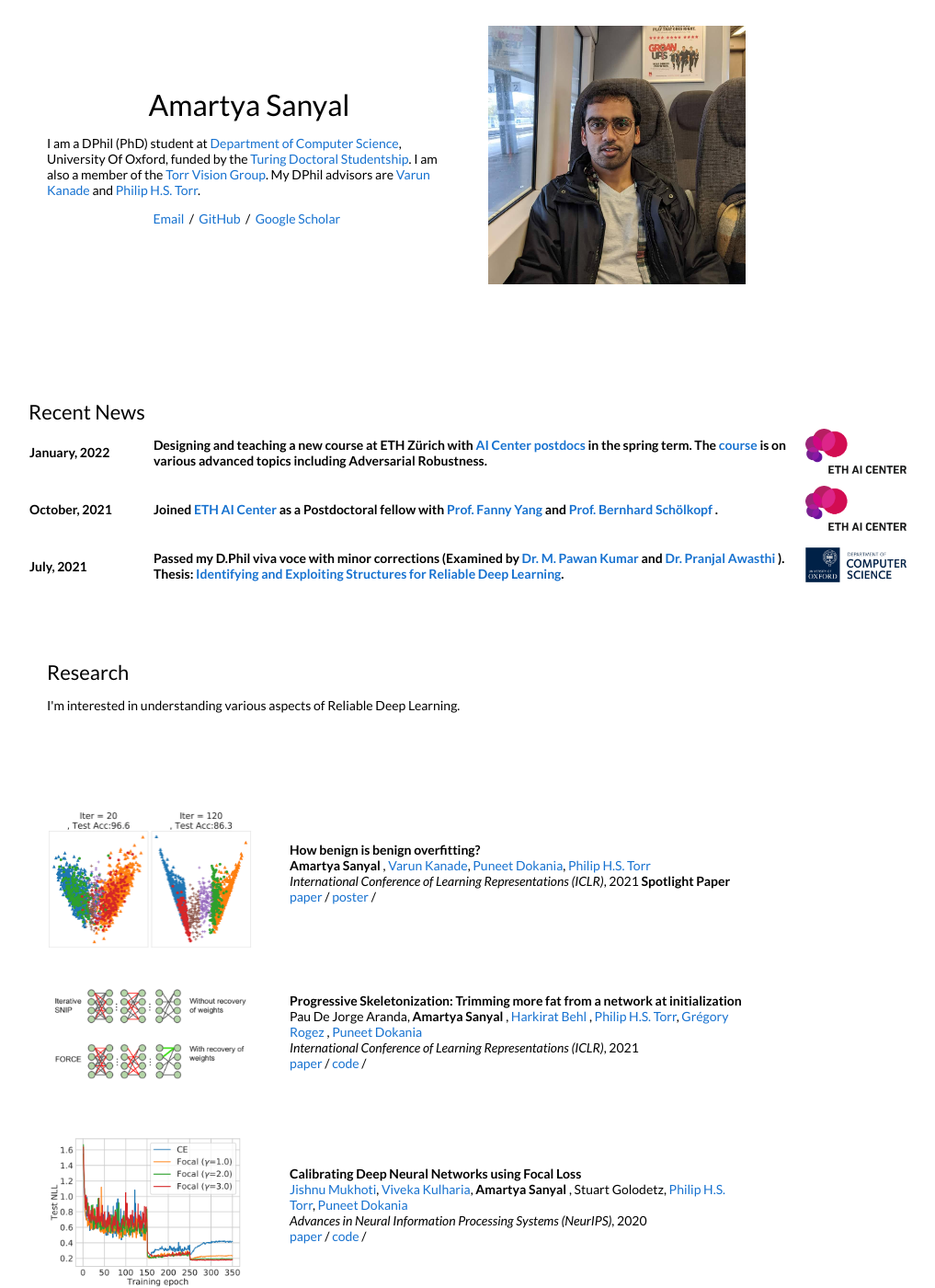
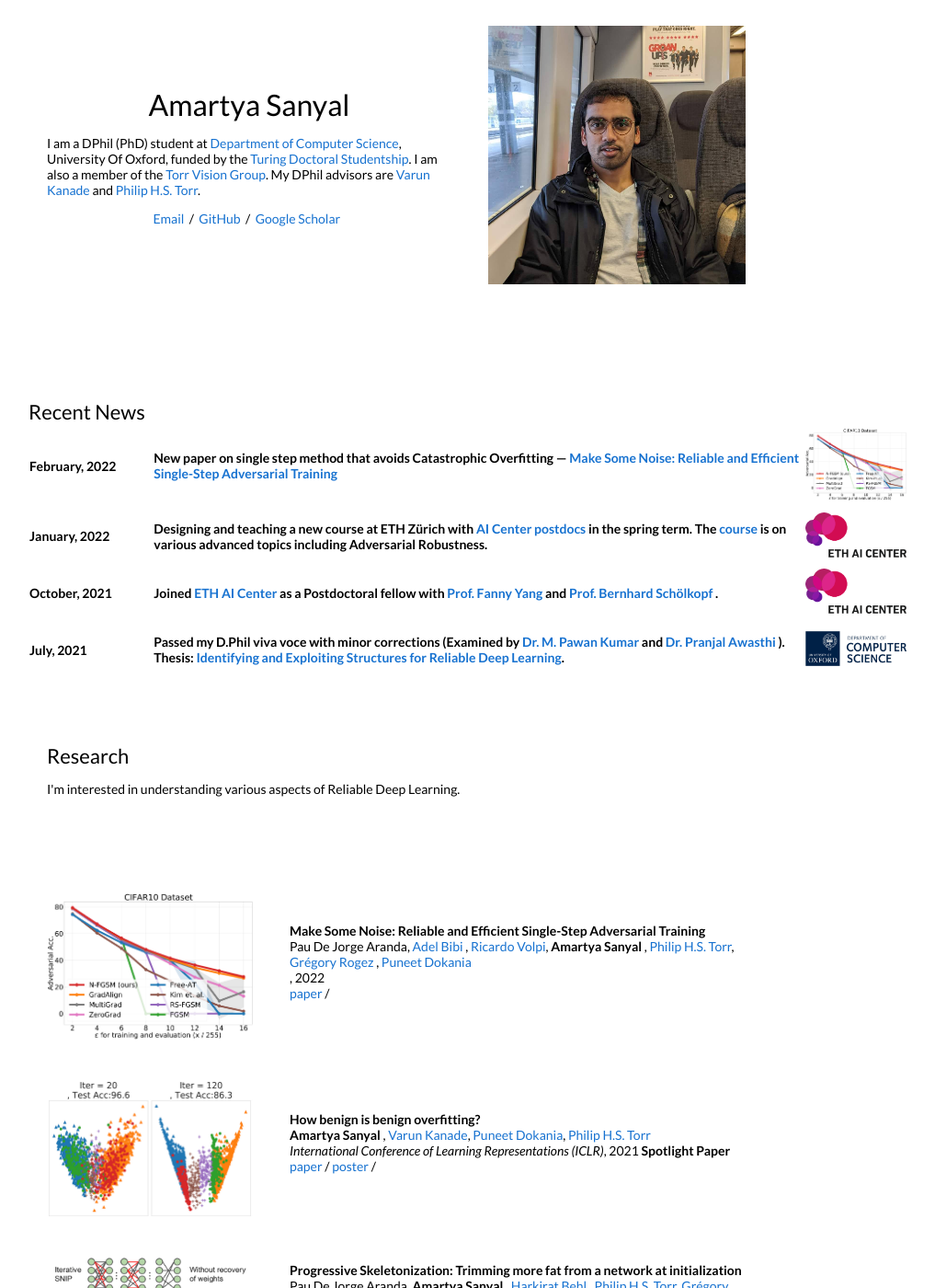
Before and after one commit to amartya18x/personal_website, a Jekyll site: the page built from _posts/2022-02-02-newpaper.md, in a window 1280 px wide and 1400 px high. Shown: the whole window at 92% size, without its empty margins (209-1226 px from the left). Built offline with Jekyll 4.4.1, drawn with Linux system fonts in a browser that asks for light colours; some of the changed text lies outside the part shown.

Commit message:
New paper and position update

```diff
--- /dev/null
+++ b/_posts/2022-02-02-newpaper.md
@@ -0,0 +1,10 @@
+---
+layout: post
+title:  "New Paper"
+date:   2022-02-02 00:08:00 +00:00
+image: /images/nfgsm.png
+categories: career
+authors: "Amartya Sanyal"
+important: new
+---
+New paper on single step method that avoids Catastrophic Overfitting --- <a href="https://arxiv.org/abs/2202.01181"> Make Some Noise: Reliable and Efficient Single-Step Adversarial Training </a>
```
Also changed, not shown: _posts/2022-02-02-noise.md (added, +11 -0 lines), _config.yml (line endings or trailing spaces), images/nfgsm.png (added).
